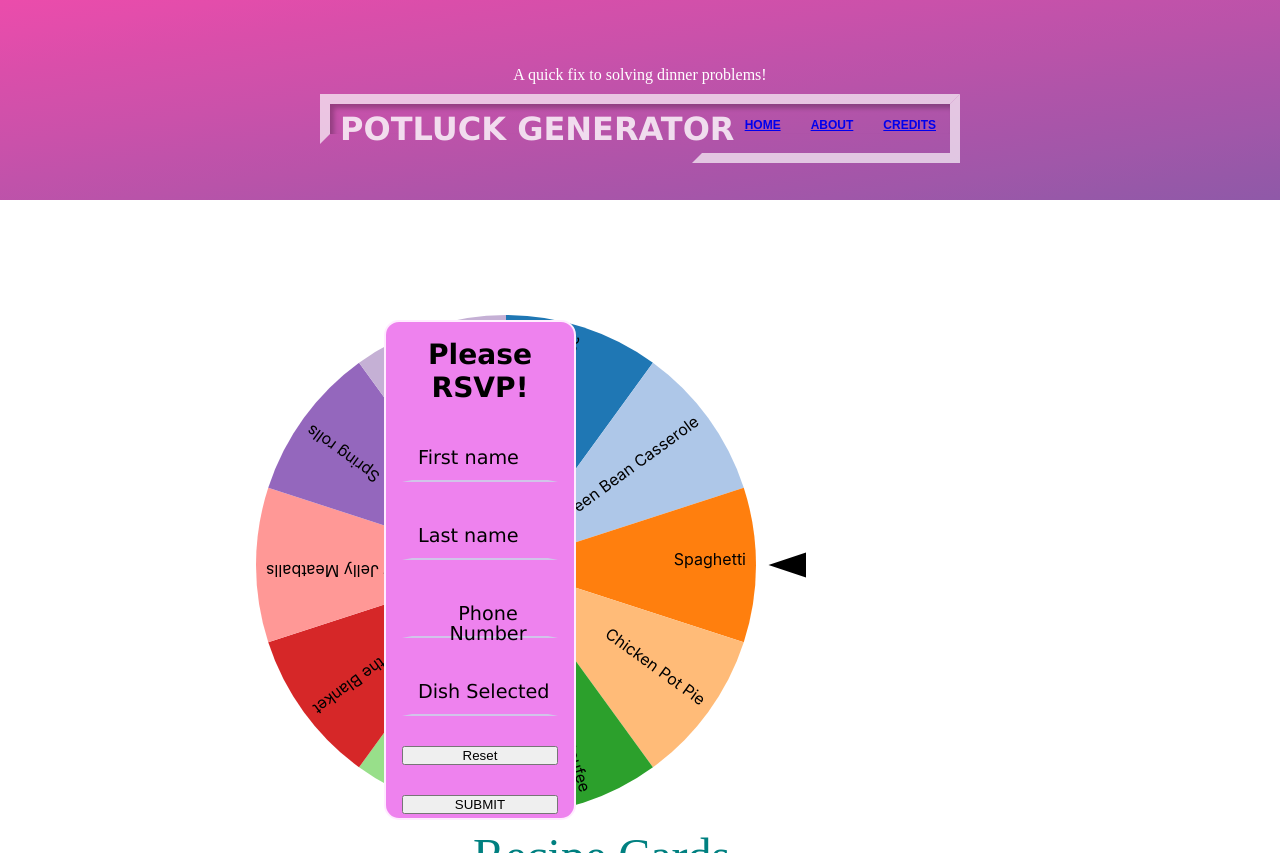
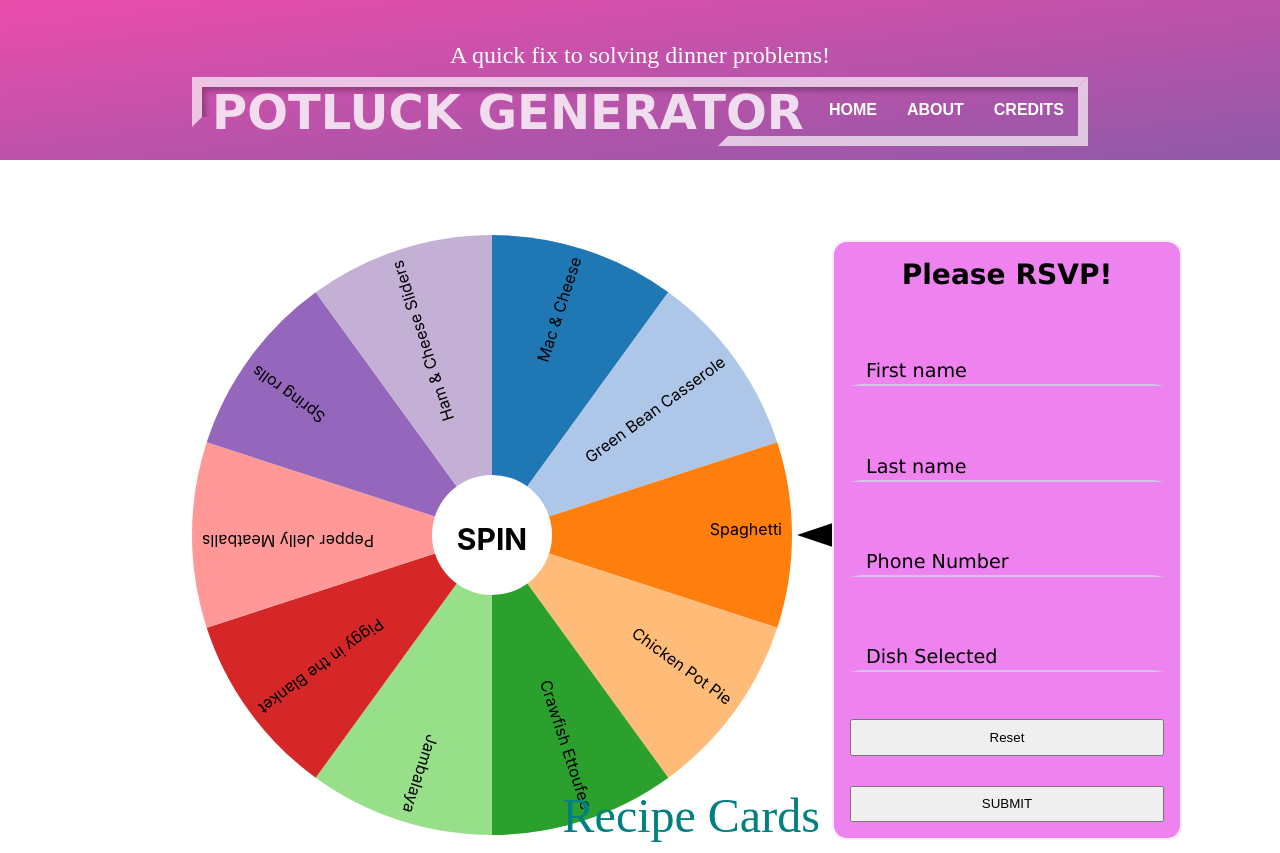
Before and after one commit to daravyderouen/potluckCapstone, a website: page client/index.html in a window 1280 px wide. Shown: the top 853 px of the page. Drawn offline with nearby package versions, Linux system fonts and the light colour scheme; no server answers.

Commit message:
revised css

```diff
--- a/client/index.css
+++ b/client/index.css
@@ -31,9 +31,9 @@
       position: absolute;
       /*position:absolute;*/
       width:50%;
-      height:500px;
-      top: 35%;
-      left:20%;
+      height:650px;
+      top: 25%;
+      left:15%;
   }
   #question{
       display: flex;
@@ -60,14 +60,14 @@
   /* form */
 
   .page{
-      width: 15%;
-      height: 500px;
+      width: 350px;
+      height: 600px;
       border: 2px solid #FFECFF;
       background-color: violet;
       border-radius: 15px;
       position: absolute;
-      top: 40%;
-      left: 30%;
+      top: 30%;
+      left: 65%;
       fill-opacity: .5;
       font-size: 1.5rem;
       font-family: 'Lucida Sans', 'Lucida Sans Regular', 'Lucida Grande', 'Lucida Sans Unicode', Geneva, Verdana, sans-serif;
@@ -301,7 +301,10 @@
       color:teal;
       text-align: center;
       margin: 0rem 0;
-      top: 65%;
+      top: 70%;
+      display: flex;
+      justify-content: center;
+      align-content: center;
 
     }
 
@@ -309,8 +312,8 @@
       width: 70%;
       position: relative;
       margin-top: 10%;
-      margin-left: 12%;
-      top: 75%;
+      margin-left: 19%;
+      top: 80%;
       max-width: 85rem;
     }
 
@@ -511,7 +514,7 @@
   /*navigation bar*/
   .containerHeader {
       width: 100%;
-      height: 25vh;
+      height: 20vh;
       display: flex;
       justify-content: center;
       flex-direction: column;
@@ -520,10 +523,13 @@
 
       color: #fff;
   }
-  .lead { font-family: 'Quicksand'; }
+  .lead {
+    font-family: 'Quicksand';
+    font-size: 1.5rem;
+   }
   .header-bar {
       position: relative;
-      width: 50%;
+      width: 70%;
       min-width: 600px;
     top: 5%;
       height: 50px;
@@ -547,7 +553,7 @@
   }
   .header-bar > .logo {
       position: absolute;
-    font-size: 2rem;
+    font-size: 3rem;
       top: calc(100% - 5px);
       left: 10px;
       transform: translateY(-50%);
@@ -741,11 +747,13 @@ footer {
     box-sizing:border-box;
     width: 100%;
     height: 30vh;
+    top: 10%;
     justify-content: center;
 }
 
 .groceryList{
-    height: 30vh;
+    top: 30%;
+    height: 20vh;
     font-size: 1.5rem;
     background:linear-gradient(-90deg, rgb(252, 168, 221),rgb(248, 126, 211));
     border-bottom: 1px gray solid;
@@ -793,11 +801,11 @@ li {
 
 li:nth-child(odd){
     /*background-color:#dedede;*/
-    font-size: .75rem;
+    font-size: 1rem;
   }
 li:nth-child(even){
      /* background-color:#f1f1f1;*/
-      font-size: .75rem;
+      font-size: 1rem;
     }
 .check {
     text-decoration: line-through;
@@ -811,3 +819,18 @@ li:nth-child(even){
     right: 0;
     padding-right: 10px;
   }
+
+
+/* links*/
+
+  a {
+    background-color: transparent;
+    color: white;
+    text-decoration: none;
+    text-transform: uppercase;
+  }
+
+  a.register:link { color:#FFF; text-decoration:none; font-weight:normal; }
+  a.register:visited { color: rgb(128, 225, 241); text-decoration:none; font-weight:normal; }
+  a.register:hover { color: rgb(241, 79, 193); text-decoration:underline; font-weight:normal; }
+  a.register:active { color: #FFF; text-decoration:none; font-weight:normal; }
--- a/client/index.html
+++ b/client/index.html
@@ -37,7 +37,7 @@
 
 
 
-<form action="/" method="GET" id="rsvp">
+<form action="/" method="GET" id="rsvp" @submit.prevent="submitForm">
 <div class="page"><h3 class="form">Please RSVP!</h3>
 
     <label class="field field_v1" for="name">
--- a/client/index.js
+++ b/client/index.js
@@ -1,7 +1,7 @@
 
 var padding = {top:20, right:50, bottom:0, left:0},
-w = 550 - padding.left - padding.right,
-h = 550 - padding.top  - padding.bottom,
+w = 650 - padding.left - padding.right,
+h = 650 - padding.top  - padding.bottom,
 r = Math.min(w, h)/2,
 rotation = 0,
 oldrotation = 0,
--- a/client/nav.css
+++ b/client/nav.css
@@ -317,6 +317,7 @@ body {
 
 
 .containerHeader {
+  width: 100%;
 	height: 20vh;
 	display: flex;
 	justify-content: center;
@@ -459,3 +460,16 @@ body {
 
 
 }
+
+/* links*/
+a {
+  background-color: transparent;
+  color: white;
+  text-decoration: none;
+  text-transform: uppercase;
+}
+
+a.register:link { color:#FFF; text-decoration:none; font-weight:normal; }
+a.register:visited { color: rgb(128, 225, 241); text-decoration:none; font-weight:normal; }
+a.register:hover { color: rgb(241, 79, 193); text-decoration:underline; font-weight:normal; }
+a.register:active { color: #FFF; text-decoration:none; font-weight:normal; }
```
Also changed, not shown: client/about.html (+1 -1 lines), client/credits.html (+7 -10 lines).
